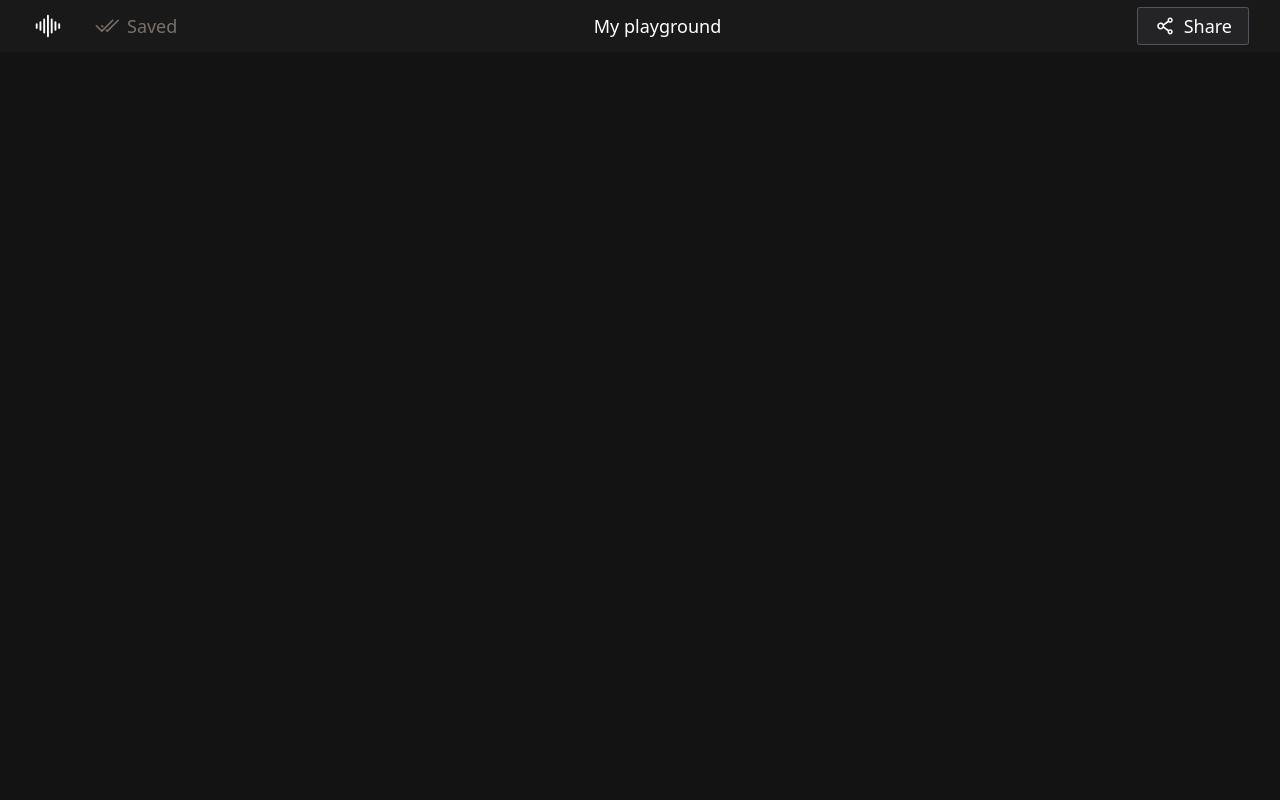
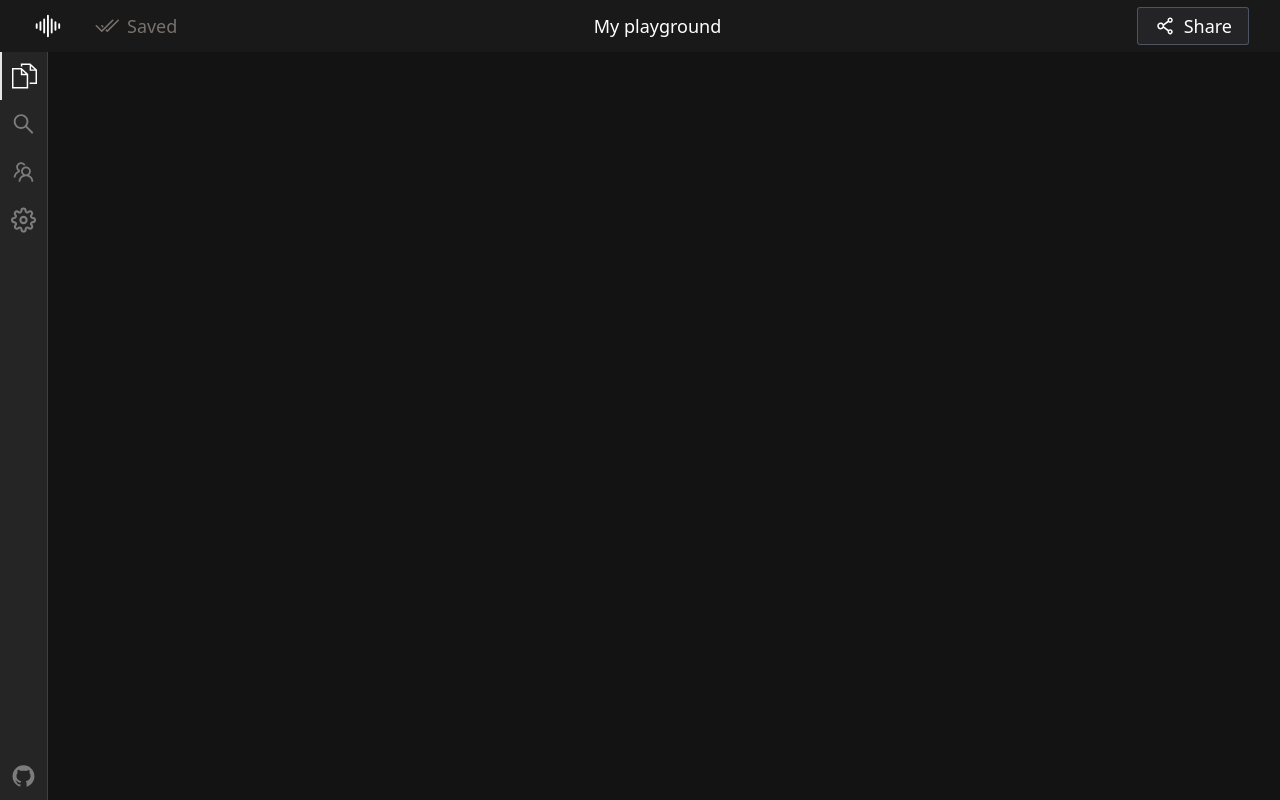
Before and after one commit to AshishPandagre/web__ide__frontend, a React (Vite) app: page /editor in a window 1280 px wide. Built offline with nearby package versions, Linux system fonts and the light colour scheme.

Commit message:
activity bar completed

```diff
--- a/package.json
+++ b/package.json
@@ -22,6 +22,8 @@
     "@vitejs/plugin-react": "^3.1.0",
     "autoprefixer": "^10.4.14",
     "postcss": "^8.4.21",
+    "prettier": "^2.8.7",
+    "prettier-plugin-tailwindcss": "^0.2.7",
     "tailwind-scrollbar": "^3.0.0",
     "tailwindcss": "^3.3.1",
     "typescript": "^4.9.3",
--- /dev/null
+++ b/src/components/ActivityBar/ActivityBar.tsx
@@ -0,0 +1,47 @@
+import React, { useState } from "react";
+import { AiFillGithub, AiOutlineSearch, AiOutlineTeam } from "react-icons/ai";
+import { TfiFiles } from "react-icons/tfi";
+import { FiSettings } from "react-icons/fi";
+import SingleItem from "./SingleItem";
+
+export type ActivityBarType = "file-explorer" | "search" | "room" | "settings";
+
+const ActivityBar = () => {
+  const [active, setActive] = useState<ActivityBarType>("file-explorer");
+
+  const onClick = (x: ActivityBarType) => {
+    setActive(x);
+  };
+
+  return (
+    <div className="sticky top-0 flex h-full w-12 flex-shrink-0 flex-col justify-between border-r border-gray-700 bg-[#252525]">
+      <div>
+        <SingleItem
+          isActive={active == "file-explorer"}
+          setActive={() => onClick("file-explorer")}
+          Icon={TfiFiles}
+        />
+        <SingleItem
+          isActive={active == "search"}
+          setActive={() => onClick("search")}
+          Icon={AiOutlineSearch}
+        />
+        <SingleItem
+          isActive={active == "room"}
+          setActive={() => onClick("room")}
+          Icon={AiOutlineTeam}
+        />
+        <SingleItem
+          isActive={active == "settings"}
+          setActive={() => onClick("settings")}
+          Icon={FiSettings}
+        />
+      </div>
+      <div className="flex cursor-pointer justify-center text-center">
+        <AiFillGithub size={25} className="h-12 opacity-40" />
+      </div>
+    </div>
+  );
+};
+
+export default ActivityBar;
--- /dev/null
+++ b/src/components/ActivityBar/SingleItem.tsx
@@ -0,0 +1,28 @@
+import React, { Dispatch, SetStateAction } from "react";
+import { IconType } from "react-icons/lib";
+import { ActivityBarType } from "./ActivityBar";
+
+interface SingleItemProps {
+  isActive: boolean;
+  setActive: Dispatch<SetStateAction<ActivityBarType>>;
+  Icon: IconType;
+}
+
+const SingleItem: React.FC<SingleItemProps> = ({
+  isActive,
+  setActive,
+  Icon,
+}) => {
+  return (
+    <div
+      className={`flex cursor-pointer justify-center text-center ${
+        isActive && "border-l-2"
+      }`}
+      onClick={() => setActive("file-explorer")}
+    >
+      <Icon size={25} className={`h-12 ${!isActive && "opacity-40"}`} />
+    </div>
+  );
+};
+
+export default SingleItem;
--- a/src/components/Button/Button.tsx
+++ /dev/null
@@ -1,20 +0,0 @@
-import React, { ReactNode } from "react";
-
-interface PropsType {
-  children: ReactNode | ReactNode[];
-  onClick: () => void;
-  className?: string | undefined;
-}
-
-const Button: React.FC<PropsType> = ({ children, onClick, className }) => {
-  return (
-    <button
-      onClick={onClick}
-      className={`flex items-center gap-4 px-4 py-2 hover:opacity-80 hover:brightness-150 rounded-xl ${className}`}
-    >
-      {children}
-    </button>
-  );
-};
-
-export default Button;
--- a/src/components/Input/Input.tsx
+++ b/src/components/Input/Input.tsx
@@ -33,16 +33,16 @@ const Input: React.FC<PropsType> = ({
   };
 
   return (
-    <div className="flex flex-col items-center w-full just">
+    <div className="just flex w-full flex-col items-center">
       <FaRandom
-        className="absolute self-end mt-3 mr-3 cursor-pointer hover:fill(black)"
+        className="hover:fill(black) absolute mr-3 mt-3 cursor-pointer self-end"
         fill="rgb(255,255,255,0.6)"
         onClick={(e) => setValue(uniqueNamesGenerator(config))}
       />
       <input
         ref={inputRef}
         value={value}
-        className="w-full rounded-xl h-10 outline-none bg-black/20 ring-1 text-white/80 ring-white/60 px-4"
+        className="h-10 w-full rounded-xl bg-black/20 px-4 text-white/80 outline-none ring-1 ring-white/60"
         onClick={(e) => e.stopPropagation()}
         onChange={(e) => setValue(e.target.value)}
         placeholder={placeholder}
--- a/src/components/Modal/ModalContent.tsx
+++ b/src/components/Modal/ModalContent.tsx
@@ -7,7 +7,7 @@ interface PropsType {
 const ModalContent: React.FC<PropsType> = ({ children }) => {
   return (
     <>
-      <hr className="bg-[#24201f] text-[#24201f] border-[#24201f] border-[1px]" />
+      <hr className="bg-[#3b3b3b] text-[#24201f] border-[#3b3b3b] border-[1px]" />
       <div className="flex px-6 py-4 gap-4 flex-col">
         {children}
       </div>
--- a/src/features/createRoom/components/RoomModal.tsx
+++ b/src/features/createRoom/components/RoomModal.tsx
@@ -1,12 +1,11 @@
 import React, { useState } from "react";
 import { useHotkeys } from "react-hotkeys-hook";
 
-import TemplateDropdown from "./TemplateDropdown";
-import Button from "../../../components/Button/Button";
 import Input from "../../../components/Input/Input";
 import Modal from "../../../components/Modal/Modal";
 import ModalContent from "../../../components/Modal/ModalContent";
 import ModalTitle from "../../../components/Modal/ModalTitle";
+import TemplateDropdown from "./TemplateDropdown";
 
 type RoomModalType = {
   onClose: () => void;
@@ -31,9 +30,12 @@ const RoomModal: React.FC<RoomModalType> = ({ onClose }) => {
           placeholder={"Enter room name"}
         />
         <TemplateDropdown />
-        <Button onClick={console.log} className="w-fit self-end bg-[#4d7c0f]">
-          Create room
-        </Button>
+        <button
+        className="bg-[#4d7c0f] flex w-fit self-end items-center gap-4 px-4 py-2 hover:opacity-80 hover:brightness-150 rounded-xl"
+        onClick={console.log}
+      >
+        <span>Create Room</span>
+      </button>
       </ModalContent>
     </Modal>
   );
--- a/src/pages/Editor.tsx
+++ b/src/pages/Editor.tsx
@@ -1,10 +1,14 @@
 import React from "react";
 import EditorHeader from "../features/editorHeader/components/EditorHeader";
+import ActivityBar from "../components/ActivityBar/ActivityBar";
 
 const Editor = () => {
   return (
-    <div className="bg-[#131313] h-screen flex flex-col overflow-hidden">
+    <div className="bg-[#131313] h-screen flex flex-col overflow-hidden text-white">
       <EditorHeader />
+      <div className="h-full">
+        <ActivityBar />
+      </div>
     </div>
   );
 };
--- a/src/pages/Home.tsx
+++ b/src/pages/Home.tsx
@@ -1,6 +1,5 @@
 import { useState } from "react";
 import { useHotkeys } from "react-hotkeys-hook";
-import Button from "../components/Button/Button";
 import RoomModal from "../features/createRoom/components/RoomModal";
 
 const Home = () => {
@@ -12,10 +11,13 @@ const Home = () => {
 
   return (
     <div className="flex items-center justify-center h-screen text-lg text-white">
-      <Button onClick={() => setOpenModal(true)}>
+      <button
+        className="bg-[#4d7c0f] flex items-center gap-4 px-4 py-2 hover:opacity-80 hover:brightness-150 rounded-xl"
+        onClick={() => setOpenModal(true)}
+      >
         <span>New Room</span>
         <span className="text-base text-white/70">Ctrl + O</span>
-      </Button>
+      </button>
       {openModal && <RoomModal onClose={() => setOpenModal(false)} />}
     </div>
   );
```
Also changed, not shown: 1 other file (tests, documents, lock files or other folders).
